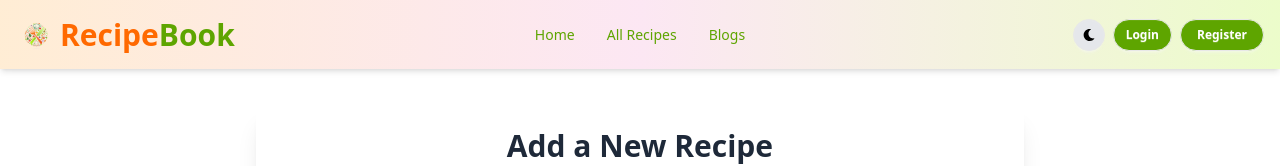
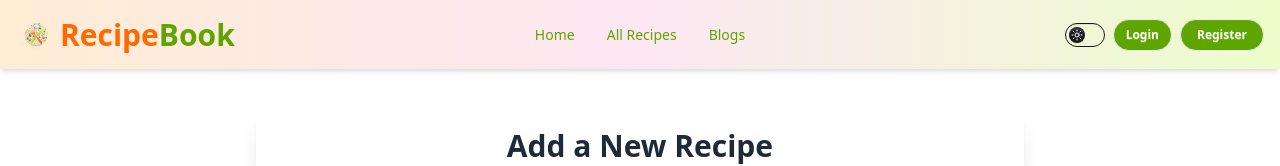
Before and after one commit to md-asgor-ali/a10-recipe-book-app-client, a React (Vite) app: page /add-recipes in a window 1280 px wide. Shown: the top 166 px of the page. Built offline with nearby package versions, Linux system fonts and the light colour scheme; no server answers.

Commit message:
change the the theme toggler

```diff
--- a/src/components/Navbar.jsx
+++ b/src/components/Navbar.jsx
@@ -5,12 +5,16 @@ import { Tooltip } from "react-tooltip";
 import "react-tooltip/dist/react-tooltip.css";
 import { AuthContext } from "../provider/AuthProvider";
 import Swal from "sweetalert2";
-import logo2 from "../assets/logo2.png"
-
+import logo2 from "../assets/logo2.png";
 
 const Navbar = () => {
   const { user, logOut } = useContext(AuthContext);
   const [theme, setTheme] = useState(localStorage.getItem("theme") || "light");
+
+  useEffect(() => {
+    document.documentElement.setAttribute("data-theme", theme);
+    localStorage.setItem("theme", theme);
+  }, [theme]);
 
   const handleLogOut = () => {
     logOut()
@@ -32,17 +36,6 @@ const Navbar = () => {
         });
       });
   };
-
-  const handleThemeToggle = () => {
-    const newTheme = theme === "light" ? "dark" : "light";
-    setTheme(newTheme);
-    localStorage.setItem("theme", newTheme);
-    document.documentElement.setAttribute("data-theme", newTheme);
-  };
-
-  useEffect(() => {
-    document.documentElement.setAttribute("data-theme", theme);
-  }, [theme]);
 
   // ✅ Custom link class with animated underline and active styles
   const navLinkClass = ({ isActive }) =>
@@ -108,7 +101,11 @@ const Navbar = () => {
           </div>
 
           <NavLink to="/" className="flex items-center gap-1">
-            <img src={logo2} alt="Recipe book logo" className="w-10 h-10 object-contain" />
+            <img
+              src={logo2}
+              alt="Recipe book logo"
+              className="w-10 h-10 object-contain"
+            />
             <span className="hidden sm:inline text-3xl font-extrabold text-orange-500">
               Recipe<span className="text-lime-600">Book</span>
             </span>
@@ -124,13 +121,53 @@ const Navbar = () => {
 
         {/* Right: Auth Buttons and Theme Toggle */}
         <div className="navbar-end flex items-center gap-2">
-          <button
-            className="btn btn-sm btn-circle bg-gray-200 dark:bg-gray-800 text-black dark:text-white"
-            onClick={handleThemeToggle}
-            aria-label="Toggle Theme"
-          >
-            {theme === "light" ? <FaMoon /> : <FaSun />}
-          </button>
+          <label className="toggle text-base-content cursor-pointer">
+            <input
+              type="checkbox"
+              checked={theme === "dark"}
+              onChange={() => setTheme(theme === "light" ? "dark" : "light")}
+            />
+
+            <svg
+              aria-label="sun"
+              xmlns="http://www.w3.org/2000/svg"
+              viewBox="0 0 24 24"
+            >
+              <g
+                strokeLinejoin="round"
+                strokeLinecap="round"
+                strokeWidth="2"
+                fill="none"
+                stroke="currentColor"
+              >
+                <circle cx="12" cy="12" r="4"></circle>
+                <path d="M12 2v2"></path>
+                <path d="M12 20v2"></path>
+                <path d="m4.93 4.93 1.41 1.41"></path>
+                <path d="m17.66 17.66 1.41 1.41"></path>
+                <path d="M2 12h2"></path>
+                <path d="M20 12h2"></path>
+                <path d="m6.34 17.66-1.41 1.41"></path>
+                <path d="m19.07 4.93-1.41 1.41"></path>
+              </g>
+            </svg>
+
+            <svg
+              aria-label="moon"
+              xmlns="http://www.w3.org/2000/svg"
+              viewBox="0 0 24 24"
+            >
+              <g
+                strokeLinejoin="round"
+                strokeLinecap="round"
+                strokeWidth="2"
+                fill="none"
+                stroke="currentColor"
+              >
+                <path d="M12 3a6 6 0 0 0 9 9 9 9 0 1 1-9-9Z"></path>
+              </g>
+            </svg>
+          </label>
 
           {user ? (
             <>
--- a/src/index.css
+++ b/src/index.css
@@ -1,2 +1,7 @@
 @import "tailwindcss";
 @plugin "daisyui";
+
+ @plugin "daisyui" {
+  themes: light --default, dark --prefersdark, cupcake, aqua, cyberpunk,abyss;
+  themes: light --default;
+ }
```
